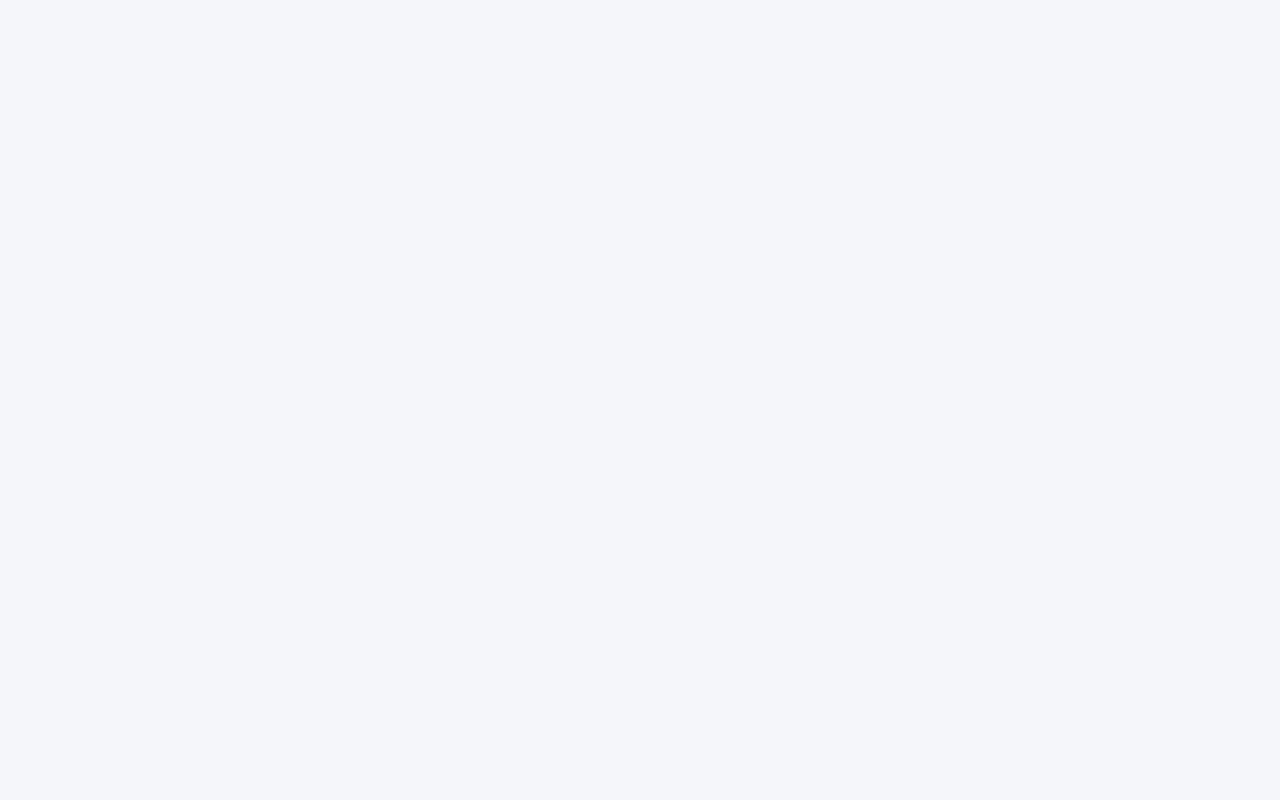
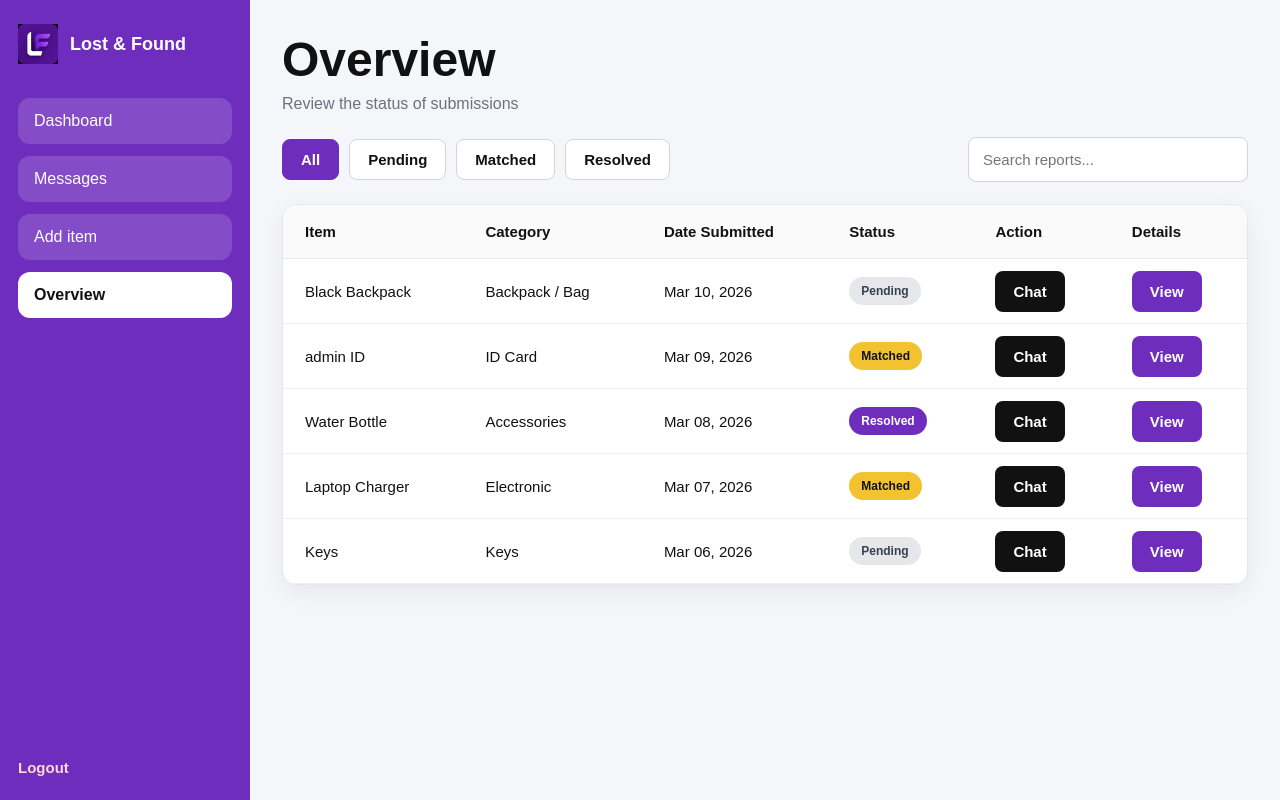
Before and after one commit to rh442/Capstone-LostAndFound, a React (Vite) app in the folder lost-and-found/client/: page /admin-overview in a window 1280 px wide. Before the commit this address had no page. Built offline with nearby package versions, Linux system fonts and the light colour scheme.

Commit message:
Admin Overview Page Created (Incomplete)
AI used to help with creation of modal

```diff
--- a/lost-and-found/client/src/components/AdminSidebar.jsx
+++ b/lost-and-found/client/src/components/AdminSidebar.jsx
@@ -10,7 +10,7 @@
       { label: "Dashboard", path: "/admin-dashboard" },
       { label: "Messages", path: "/admin-message" },
       { label: "Add item", path: "/admin-add" },
-      { label: "Overview", path: "/" },
+      { label: "Overview", path: "/admin-overview" },
 
     ];
 
--- /dev/null
+++ b/lost-and-found/client/src/pages/admin/AdminOverview.css
@@ -0,0 +1,99 @@
+.admin-reports {
+  flex: 1;
+  padding: 32px;
+}
+
+.admin-reports__header {
+  margin-bottom: 24px;
+}
+
+.admin-reports__topbar {
+  display: flex;
+  justify-content: space-between;
+  align-items: center;
+  gap: 16px;
+  flex-wrap: wrap;
+  margin-bottom: 22px;
+}
+
+.admin-reports__filters {
+  display: flex;
+  gap: 10px;
+  flex-wrap: wrap;
+}
+
+.admin-reports__filter-btn {
+  background: white;
+  color: #111111;
+  border: 1px solid #d1d5db;
+  padding: 11px 18px;
+  border-radius: 8px;
+  font-weight: 600;
+  font-size: 15px;
+}
+
+.admin-reports__filter-btn.active {
+  background: var(--primary);
+  color: white;
+  border-color: var(--primary);
+}
+
+.admin-reports__search {
+  width: 280px;
+  max-width: 100%;
+  padding: 13px 14px;
+  border-radius: 8px;
+  border: 1px solid #d1d5db;
+  background: white;
+  font-size: 15px;
+}
+
+.admin-reports__table {
+  overflow: hidden;
+}
+
+.admin-reports__empty {
+  text-align: center;
+  padding: 28px;
+  color: var(--muted);
+  font-size: 15px;
+}
+.Chat_button:hover{
+    cursor: pointer;
+}
+.Details_button:hover{
+    cursor: pointer;
+}
+.modal {
+  display: none;             /* hidden by default */
+  position: fixed;           /* so it floats above everything */
+  z-index: 9999;             /* high enough to be on top */
+  width: 80%;
+  height: 80%;
+  background-color: purple;  /* visible background */
+  border-radius: 5px;
+  top: 50%;
+  left: 50%;
+  transform: translate(-50%, -50%); /* center it */
+}
+
+.modal.active {
+  display: flex;             /* make it visible */
+
+  justify-content: center;   /* center content horizontally */
+}
+.modal-close {
+  position: absolute;   /* float it over the modal */
+  top: 16px;
+  right: 16px;
+  background: transparent;
+  border: none;
+  font-size: 24px;
+  font-weight: bold;
+  color: white;
+  cursor: pointer;
+}
+
+.modal-close:hover {
+  color: #ffcccc;
+}
--- /dev/null
+++ b/lost-and-found/client/src/pages/admin/AdminOverview.jsx
@@ -0,0 +1,123 @@
+import { useMemo, useState } from "react";
+import AdminSidebar from "../../components/AdminSidebar";
+import "./AdminOverview.css";
+
+export default function AdminOverview() {
+  const [activeFilter, setActiveFilter] = useState("All");
+  const [searchTerm, setSearchTerm] = useState("");
+  const [Visibility,setVisibility] = useState(false);
+  const [selectedReport, setSelectedReport] = useState(null);
+
+  const reports = [
+    { id: 1, item: "Black Backpack", category: "Backpack / Bag", dateSubmitted: "Mar 10, 2026", status: "Pending", action: "View" },
+    { id: 2, item: "admin ID", category: "ID Card", dateSubmitted: "Mar 09, 2026", status: "Matched", action: "Chat" },
+    { id: 3, item: "Water Bottle", category: "Accessories", dateSubmitted: "Mar 08, 2026", status: "Resolved", action: "View" },
+    { id: 4, item: "Laptop Charger", category: "Electronic", dateSubmitted: "Mar 07, 2026", status: "Matched", action: "Chat" },
+    { id: 5, item: "Keys", category: "Keys", dateSubmitted: "Mar 06, 2026", status: "Pending", action: "View" },
+  ];
+
+  const filteredReports = useMemo(() => {
+    return reports.filter((report) => {
+      const matchesFilter = activeFilter === "All" ? true : report.status === activeFilter;
+      const q = searchTerm.toLowerCase();
+      const matchesSearch =
+        report.item.toLowerCase().includes(q) ||
+        report.category.toLowerCase().includes(q) ||
+        report.dateSubmitted.toLowerCase().includes(q) ||
+        report.status.toLowerCase().includes(q);
+      return matchesFilter && matchesSearch;
+    });
+  }, [activeFilter, searchTerm]);
+
+  const statusClass = (status) => {
+    if (status === "Pending") return "status-badge status-pending";
+    if (status === "Matched") return "status-badge status-matched";
+    return "status-badge status-resolved";
+  };
+  const changeVisibility = () => {
+        console.log("clicked");
+        setVisibility(prev => !prev);
+};
+  return (
+    <>
+    <div className="admin-layout">
+      <AdminSidebar />
+
+      <main className="admin-reports">
+        <div className="admin-reports__header">
+          <h1 className="page-title">Overview</h1>
+          <p className="page-subtitle">Review the status of submissions</p>
+        </div>
+
+        <div className="admin-reports__topbar">
+          <div className="admin-reports__filters">
+            {["All", "Pending", "Matched", "Resolved"].map((filter) => (
+              <button
+                key={filter}
+                onClick={() => setActiveFilter(filter)}
+                className={`admin-reports__filter-btn ${activeFilter === filter ? "active" : ""}`}
+              >
+                {filter}
+              </button>
+            ))}
+          </div>
+
+          <input
+            type="text"
+            placeholder="Search reports..."
+            value={searchTerm}
+            onChange={(e) => setSearchTerm(e.target.value)}
+            className="admin-reports__search"
+          />
+        </div>
+
+        <div className="admin-reports__table card-surface">
+          <table className="section-table">
+            <thead>
+              <tr>
+                <th>Item</th>
+                <th>Category</th>
+                <th>Date Submitted</th>
+                <th>Status</th>
+                <th>Action</th>
+                <th>Details</th>
+              </tr>
+            </thead>
+
+            <tbody>
+              {filteredReports.length > 0 ? (
+                filteredReports.map((report) => (
+                  <tr key={report.id}>
+                    <td>{report.item}</td>
+                    <td>{report.category}</td>
+                    <td>{report.dateSubmitted}</td>
+                    <td><span className={statusClass(report.status)}>{report.status}</span></td>
+                    <td>
+                      <span className="Chat_button secondary-btn">Chat</span>
+                    </td>
+                    <td>
+                        <span className="Details_button primary-btn" onClick={()=>{
+                            setSelectedReport(report);
+                            setVisibility(true);
+                        }}>View</span>
+                    </td>
+                  </tr>
+                ))
+              ) : (
+                <tr>
+                  <td className="admin-reports__empty" colSpan="5">No reports found.</td>
+                </tr>
+              )}
+            </tbody>
+          </table>
+        </div>
+
+      </main>
+    </div>
+    <div className={`modal ${Visibility == true ? 'active' : ''}`}>
+              <button className="modal-close" onClick={changeVisibility}>✕</button>
+                <h1>Details Here</h1>
+        </div>
+    </>
+  );
+}
--- a/lost-and-found/client/src/routes/AppRoutes.jsx
+++ b/lost-and-found/client/src/routes/AppRoutes.jsx
@@ -12,6 +12,7 @@ import ContactPage from "../pages/public/ContactPage";
 import PrivacyPage from "../pages/public/PrivacyPage";
 import AdminMessagesPage from "../pages/admin/AdminMessagesPage";
 import AdminAddItemPage from '../pages/admin/AdminAddItemPage'
+import AdminOverview from "../pages/admin/AdminOverview";
 
 function AdminRequestsPage() {
   return <h1 style={{ padding: "40px" }}>Admin Requests Page</h1>;
@@ -34,6 +35,7 @@ export default function AppRoutes() {
         <Route path='/admin-dashboard' element={<AdminDashboard/>}/>
         <Route path='/admin-message' element={<AdminMessagesPage/>}/>
         <Route path='/admin-add' element={<AdminAddItemPage/>}/>
+        <Route path="/admin-overview" element={<AdminOverview/>}/>
 
         <Route path="/about" element={<AboutPage />}/>
         <Route path="/contact" element={<ContactPage />} />
```
